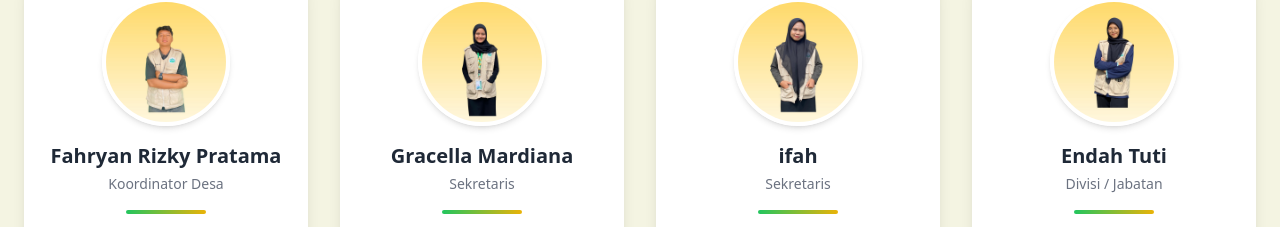
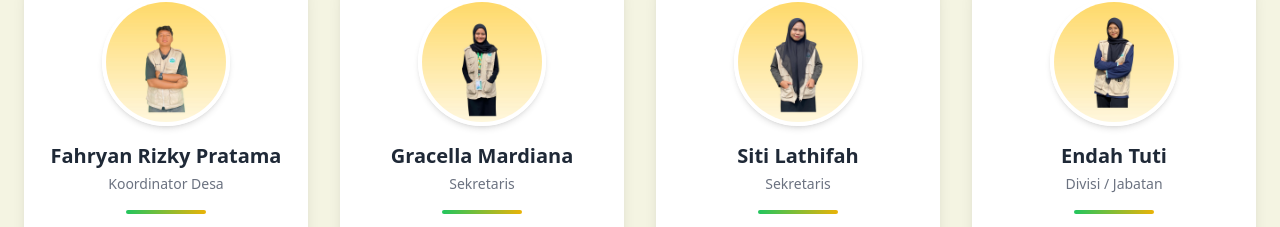
Before and after one commit to hanip11/kkn-kampungmerangkai, a plain HTML site: page index.html in a window 1280 px wide. Shown: the part 3885-4112 px from the top of the page. Drawn offline with nearby package versions, Linux system fonts and the light colour scheme.

Commit message:
Update index.html

```diff
--- a/index.html
+++ b/index.html
@@ -264,7 +264,7 @@
   <!-- Card Anggota 5–12 tinggal copy pola yang sama -->
   <div class="bg-white rounded-2xl shadow-lg p-6 flex flex-col items-center text-center transition transform hover:-translate-y-2 hover:shadow-2xl duration-300">
     <img src="gambar/ifah.jpg" alt="Anggota KKN" class="w-32 h-32 rounded-full object-cover shadow-md border-4 border-white mb-4">
-    <h3 class="text-xl font-bold text-gray-800 mb-1">ifah</h3>
+    <h3 class="text-xl font-bold text-gray-800 mb-1">Siti Lathifah</h3>
     <p class="text-sm text-gray-500 mb-4">Sekretaris</p>
     <div class="w-20 h-1 bg-gradient-to-r from-green-500 to-yellow-500 rounded-full mb-4"></div>
     <div class="flex justify-center space-x-6">
```
